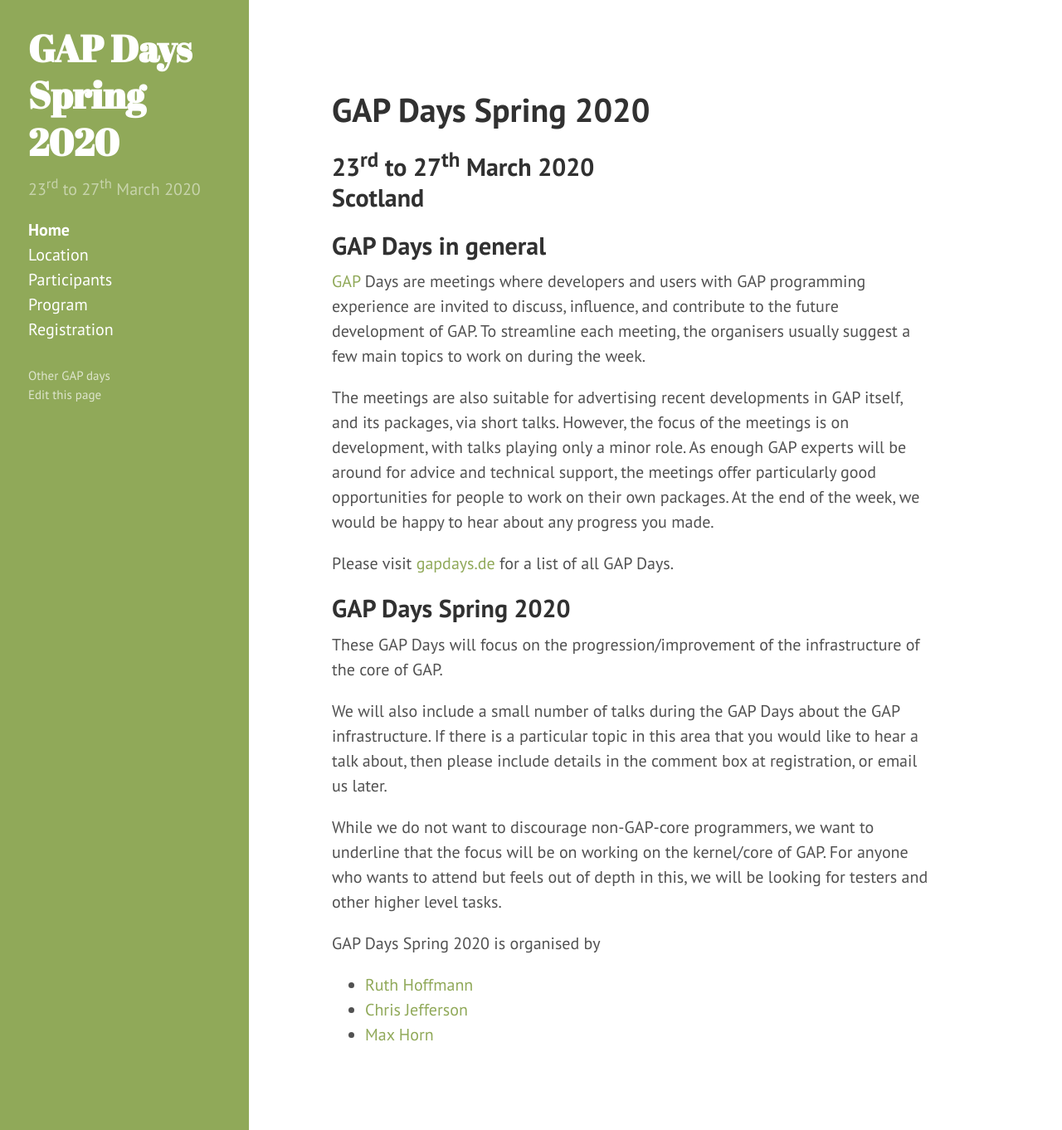
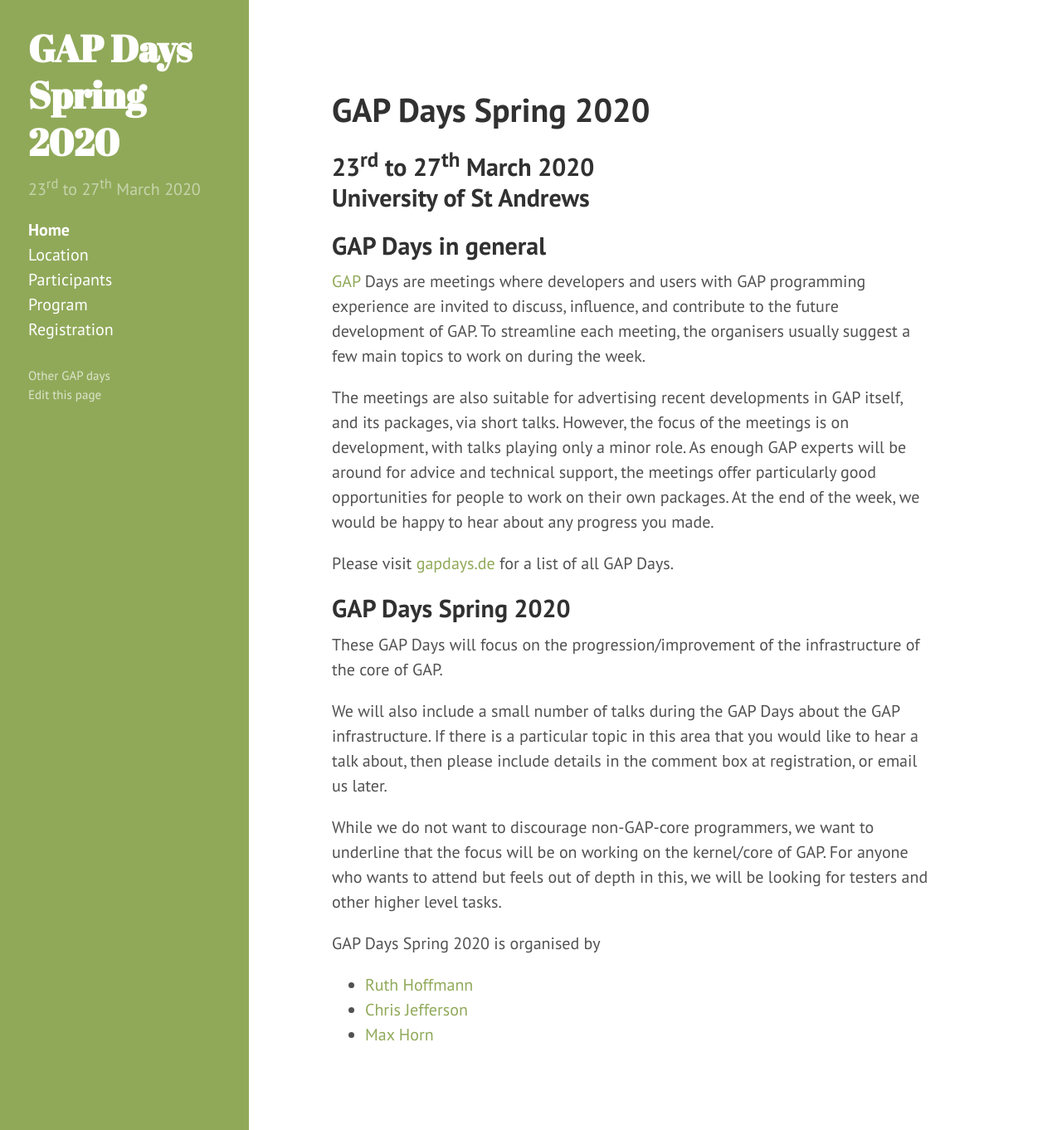
Before and after one commit to gapdays/gapdays2020-spring, a Jekyll site: the page built from index.md, in a window 1280 px wide and 1362 px high. Shown: the whole window at 83% size. Built offline with Jekyll 4.4.1, drawn with Linux system fonts in a browser that asks for light colours.

Commit message:
changed location to St Andrews

```diff
--- a/_config.yml
+++ b/_config.yml
@@ -9,7 +9,7 @@ permalink:        pretty
 title:            'GAP Days Spring 2020'
 tagline:          'The GAP Infrastructure'
 description:      '23<sup>rd</sup> to 27<sup>th</sup> March 2020'
-location:         'Scotland'
+location:         'University of St Andrews'
 url:              https://www.gapdays.de
 baseurl:          /gapdays2020-spring
 
```
